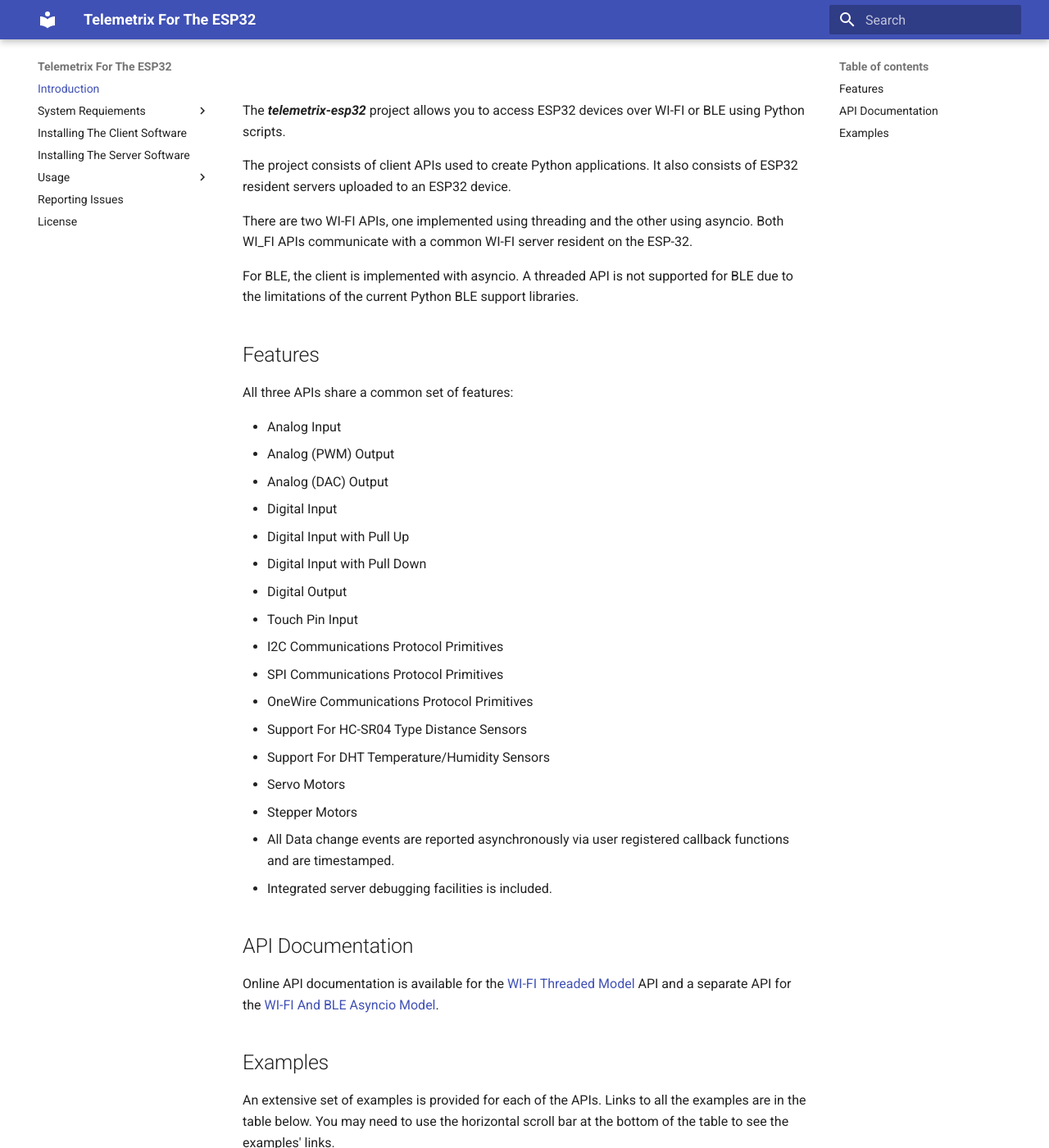
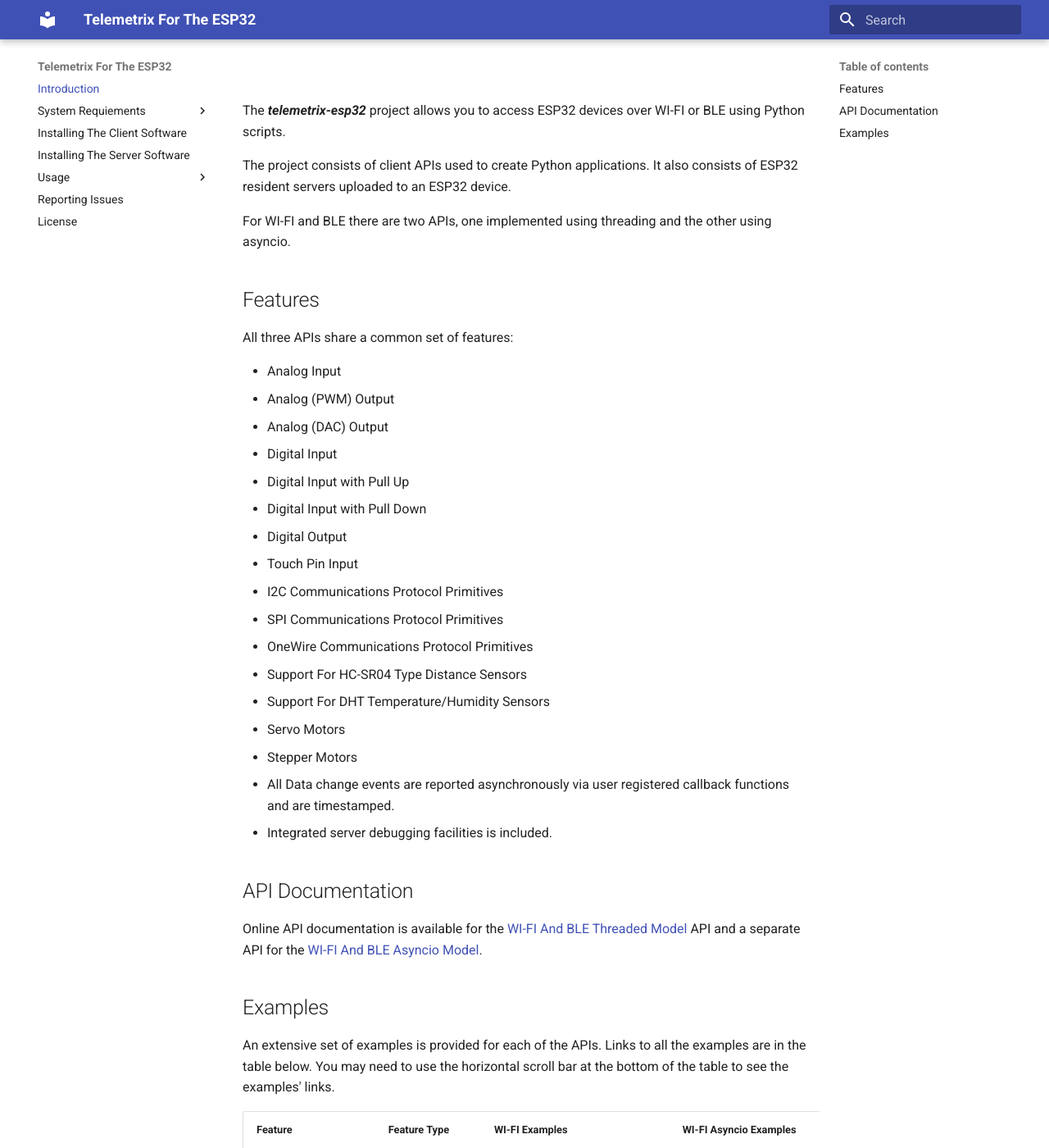
Before and after one commit to MrYsLab/telemetrix-esp32, an MkDocs documentation site: the page built from docs/index.md, in a window 1280 px wide and 1400 px high, scrolled down 603 px. Shown: the whole window at 82% size. Built offline with MkDocs 1.6.1 and Material for MkDocs 9.7.7, drawn with Linux system fonts in a browser that asks for light colours; some of the changed text lies outside the part shown.

Commit message:
ble changes

```diff
--- a/docs/index.md
+++ b/docs/index.md
@@ -18,11 +18,8 @@
 ESP32
 device.
 
-There are two WI-FI APIs, one implemented using threading and the other using asyncio.
-Both WI_FI APIs communicate with a common WI-FI server resident on the ESP-32.
-
-For BLE, the client is implemented with asyncio. A threaded API is not supported for BLE
-due to the limitations of the current Python BLE support libraries.
+For WI-FI and BLE there are two APIs, one implemented using threading and the other
+using asyncio.
 
 ## Features
 All three APIs share a common set of features:
@@ -48,7 +45,8 @@
 
 ## API Documentation
 Online API documentation is available for the
-[WI-FI Threaded Model](https://htmlpreview.github.io/?https://github.com/MrYsLab/telemetrix-esp32/blob/master/html/telemetrix_esp32/index.html)
+[WI-FI And BLE Threaded Model](https://htmlpreview.github.io/?https://github.
+com/MrYsLab/telemetrix-esp32/blob/master/html/telemetrix_esp32/index.html)
 API and a separate API for the [WI-FI And BLE Asyncio Model](https://htmlpreview.github.io?https://github.com/MrYsLab/telemetrix-esp32/blob/master/html/telemetrix_aio_esp32/index.html).
 
 ## Examples
```
Also changed, not shown: other parts of docs/index.md (+1 -1 lines).
